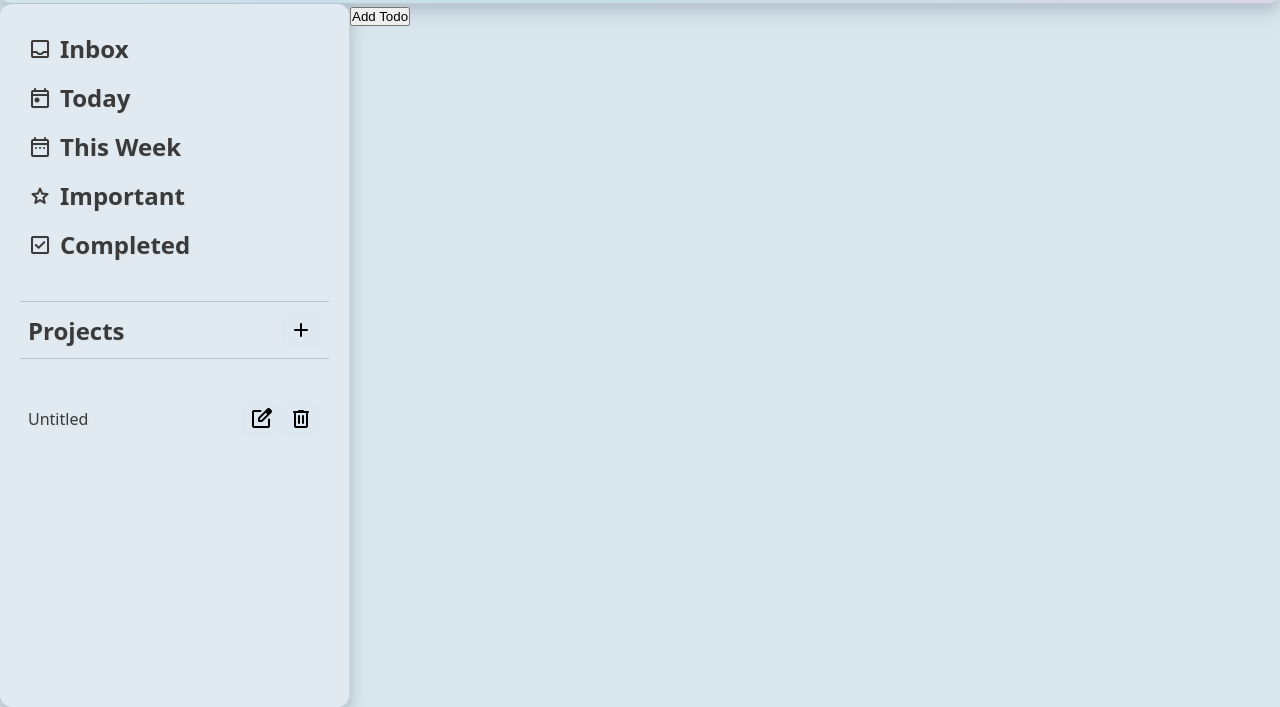
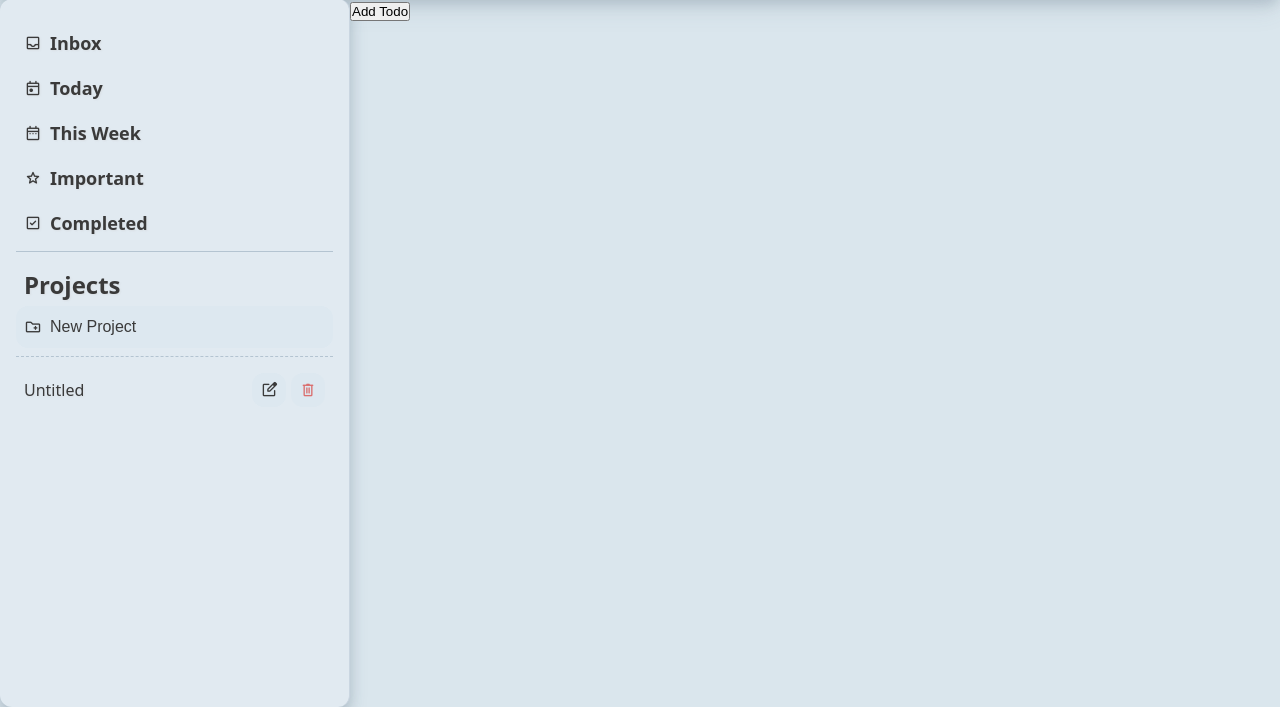
Before and after one commit to hsno68/todo-list, a website built with webpack: page src/html/template.html in a window 1280 px wide. Shown: the part 93-800 px from the top of the page. Built offline with nearby package versions, Linux system fonts and the light colour scheme.

Commit message:
Update container div to nav and ul/lis
Also update function to add classlists.
Update CSS.

```diff
--- a/src/css/styles.css
+++ b/src/css/styles.css
@@ -17,6 +17,7 @@
 
   /* Text */
   --color-text-primary: #3A3A3A;              /* Soft Charcoal */
+  --sidebar-text-size: 18px;
 
   /* Shadows */
   --text-shadow: 1px 1px 2px rgba(180, 170, 160, 0.15);
@@ -73,8 +74,9 @@ header {
 }
 
 header .material-symbols-rounded {
-  font-size: 48px;
-  font-variation-settings: 'opsz' 48;
+  color: var(--color-text-primary);
+  font-size: 40px;
+  font-variation-settings: 'opsz' 40;
 }
 
 header h1 {
@@ -96,8 +98,9 @@ header h1 {
 
 .content-sidebar {
   width: clamp(250px, 300vw, 350px);
-  padding: 20px;
+  padding: 1rem;
   text-shadow: var(--text-shadow);
+  font-weight: 400;
   background-color: var(--color-sidebar-bg);
   box-shadow: var(--sidebar-box-shadow);
   border-right: 1px solid var(--sidebar-side-border);
@@ -105,41 +108,61 @@ header h1 {
 }
 
 .content-sidebar .material-symbols-rounded {
-  font-size: 24px;
-  font-variation-settings: 'opsz' 24;
+  color: var(--color-text-primary);
+  font-size: var(--sidebar-text-size);
+  font-variation-settings: 'opsz' 18;
 }
 
-.content-sidebar div:nth-of-type(1) h2 {
+.content-sidebar .material-symbols-rounded.delete-button {
+  color: #DA6E6E;
+}
+
+.content-sidebar ul {
+  padding: 0.5rem 0px;
+  display: flex;
+  flex-direction: column;
+  gap: 5px
+}
+
+.content-sidebar ul li {
   padding: 0.5rem;
   display: flex;
   align-items: center;
   gap: 8px;
+  font-size: var(--sidebar-text-size);
+  font-weight: bold;
   cursor: pointer;
   border-radius: 12px;
   transition: background-color 0.2s ease-in-out;
+  list-style-type: none;
 }
 
-.content-sidebar div:nth-of-type(1) h2:hover {
+.content-sidebar ul li:hover {
   background-color: var(--color-sidebar-hover);
 }
 
-.content-sidebar div:nth-of-type(1) h2:active {
+.content-sidebar ul li:active {
   background-color: var(--color-sidebar-active);
 }
 
-.content-sidebar .add-project-div {
-  margin: 2rem 0px;
-  padding: 0.5rem;
+.content-sidebar .new-project-div {
+  padding: 1rem 0px 0.5rem;
   display: flex;
-  justify-content: space-between;
-  align-items: center;
+  flex-direction: column;
+  gap: 5px;
   border-top: 1px solid var(--sidebar-content-border);
-  border-bottom: 1px solid var(--sidebar-content-border);
+  border-bottom: 1px dashed var(--sidebar-content-border);
+}
+
+.content-sidebar h2 {
+  padding: 0px 0.5rem;
 }
 
 .content-sidebar button {
+  padding: 0.5rem;
   display: flex;
-  padding: 0.5rem;
+  align-items: center;
+  color: var(--color-text-primary);
   background-color: var(--color-sidebar-button);
   border: none;
   border-radius: 12px;
@@ -147,15 +170,31 @@ header h1 {
   transition: background-color 0.2s ease-in-out;
 }
 
-.content-sidebar > .add-project-div button:hover {
+.content-sidebar .new-project-div button.add-project {
+  padding: 0.75rem 0.5rem;
+  flex: 1;
+  display: flex;
+  align-items: center;
+  gap: 8px;
+  font-size: 16px;
+}
+
+.content-sidebar > .new-project-div button:hover {
   background-color: var(--color-sidebar-hover);
 }
 
-.content-sidebar > .add-project-div button:active {
+.content-sidebar > .new-project-div button:active {
   background-color: var(--color-sidebar-active);
 }
 
 /* Sidebar -- Projects Start */
+
+.projects {
+  padding: 0.5rem 0px;
+  display: flex;
+  flex-direction: column;
+  gap: 5px;
+}
 
 .project-container {
   padding: 0.5rem;
@@ -173,6 +212,11 @@ header h1 {
 
 .project-container > div {
   display: flex;
+}
+
+.projects .buttons {
+  display: flex;
+  gap: 5px;
 }
 
 .project-container button {
--- a/src/html/template.html
+++ b/src/html/template.html
@@ -49,16 +49,18 @@
   </dialog>
   <div id="content">
     <div class="content-sidebar">
-      <div>
-        <h2><span class="material-symbols-rounded">inbox</span>Inbox</h2>
-        <h2><span class="material-symbols-rounded">today</span>Today</h2>
-        <h2><span class="material-symbols-rounded">date_range</span>This Week</h2>
-        <h2><span class="material-symbols-rounded">star</span>Important</h2>
-        <h2><span class="material-symbols-rounded">check_box</span>Completed</h2>
-      </div>
-      <div class="add-project-div">
+      <nav>
+        <ul>
+          <li><span class="material-symbols-rounded">inbox</span>Inbox</li>
+          <li><span class="material-symbols-rounded">today</span>Today</li>
+          <li><span class="material-symbols-rounded">date_range</span>This Week</li>
+          <li><span class="material-symbols-rounded">star</span>Important</li>
+          <li><span class="material-symbols-rounded">check_box</span>Completed</li>
+        </ul>
+      </nav>
+      <div class="new-project-div">
         <h2>Projects</h2>
-        <button type="button" class="add-project" value="add-project"><span class="material-symbols-rounded">add</span></button>
+        <button type="button" class="add-project" value="add-project"><span class="material-symbols-rounded">create_new_folder</span>New Project</button>
       </div>
       <div class="projects"></div>
     </div>
--- a/src/js/app/projectMaker.js
+++ b/src/js/app/projectMaker.js
@@ -54,6 +54,7 @@ export default class ProjectMaker {
     content.textContent = this.title;
 
     const buttonsDiv = document.createElement("div");
+    buttonsDiv.classList.add("buttons");
 
     const editButton = document.createElement("button");
     editButton.setAttribute("type", "button");
@@ -70,7 +71,7 @@ export default class ProjectMaker {
     const deleteButton = document.createElement("button");
     deleteButton.setAttribute("type", "button");
     const deleteSpan = document.createElement("span");
-    deleteSpan.classList.add("material-symbols-rounded");
+    deleteSpan.classList.add("material-symbols-rounded", "delete-button");
     deleteSpan.textContent = "delete";
     deleteSpan.addEventListener("click", (event)=> {
       event.stopPropagation();
```
